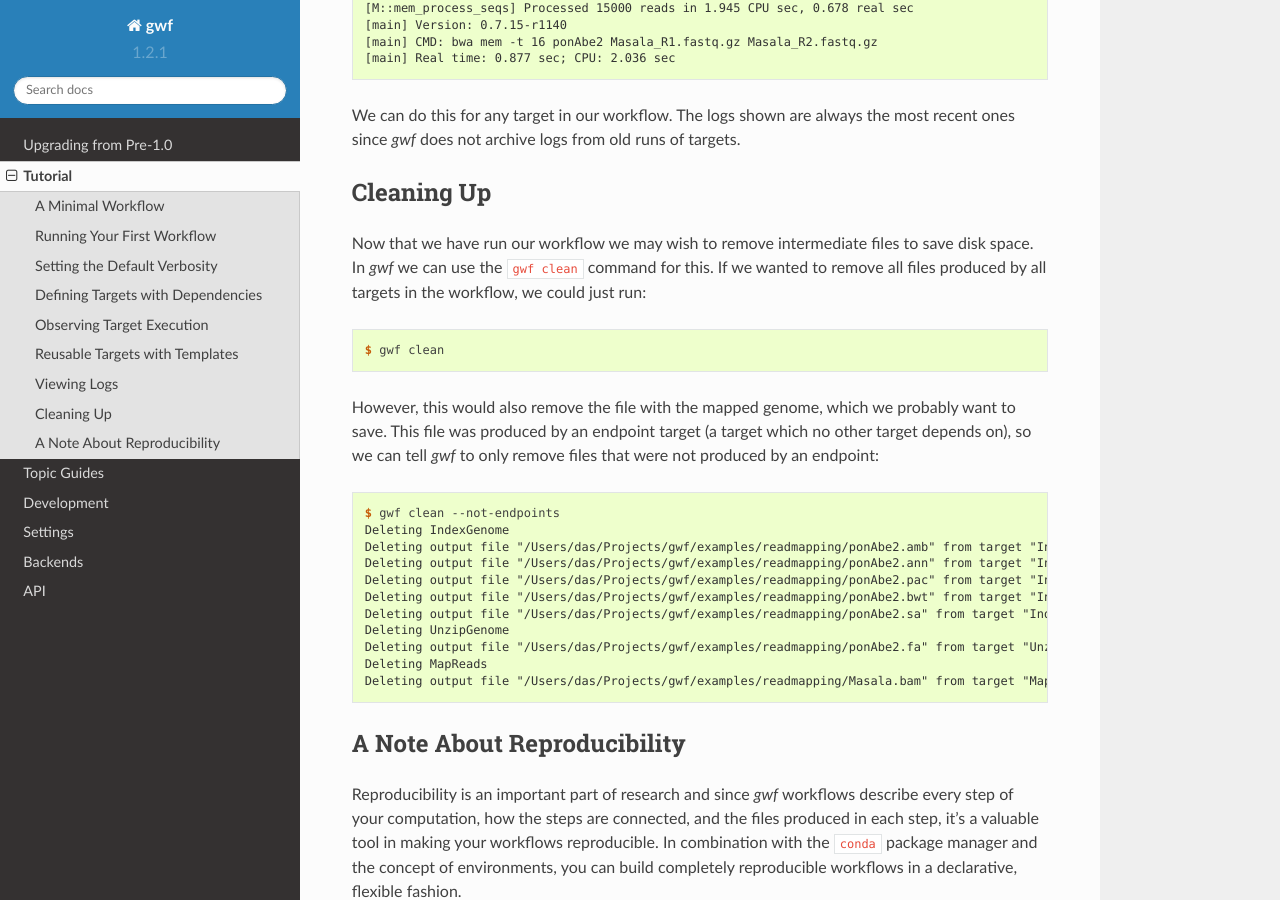
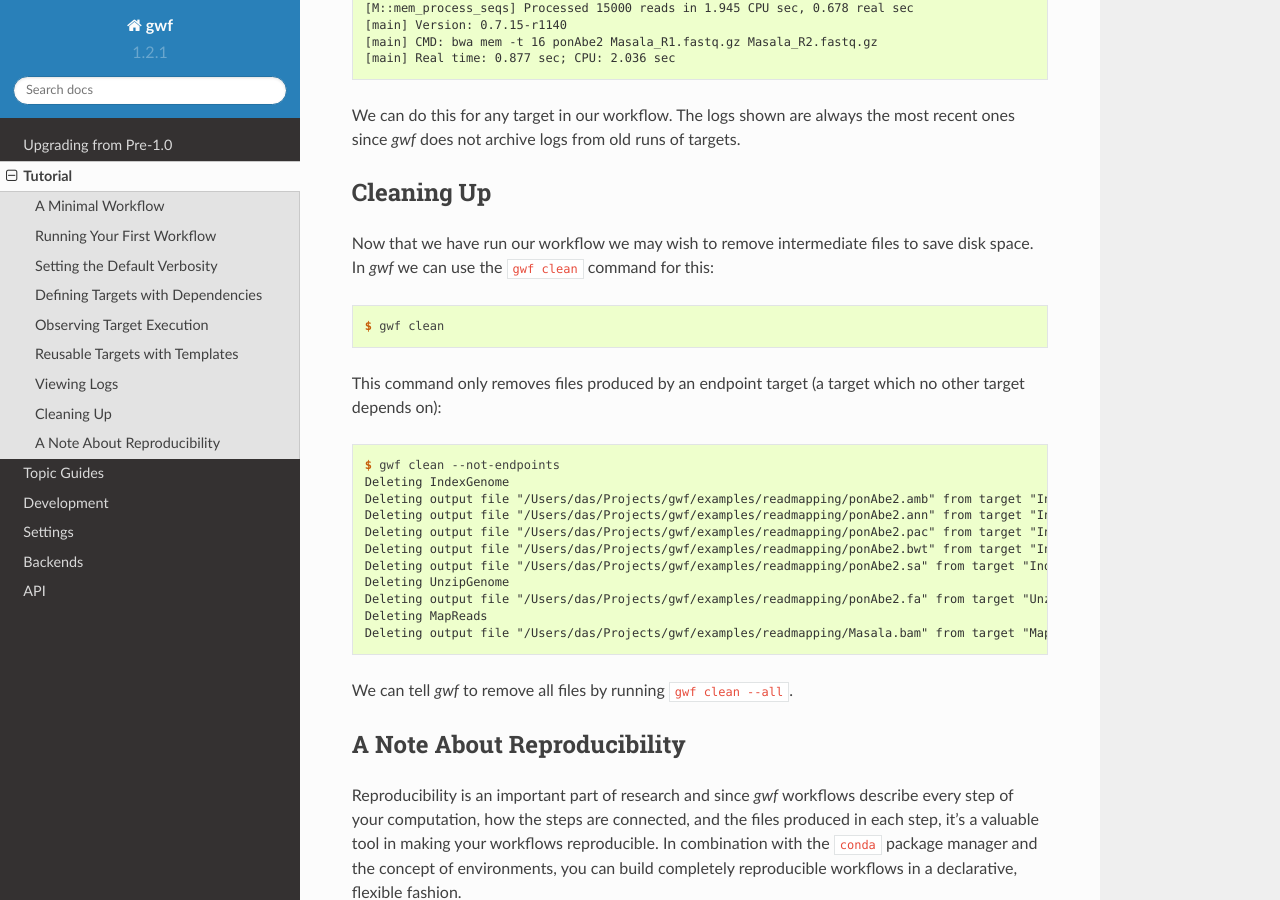
Before and after one commit to gwforg/gwf, a Sphinx documentation site: the page built from docs/tutorial.rst, in a window 1280 px wide and 900 px high, scrolled down 9547 px. Built offline with Sphinx 7.4.7 and the Read the Docs theme 2.0.0, drawn with Linux system fonts in a browser that asks for light colours.

Commit message:
Option --not-endpoints no longer exists

```diff
--- a/docs/tutorial.rst
+++ b/docs/tutorial.rst
@@ -466,17 +466,14 @@
 ===========
 
 Now that we have run our workflow we may wish to remove intermediate files to save disk
-space. In *gwf* we can use the ``gwf clean`` command for this. If we wanted to remove all
-files produced by all targets in the workflow, we could just run:
+space. In *gwf* we can use the ``gwf clean`` command for this:
 
 .. code-block:: console
 
     $ gwf clean
 
-However, this would also remove the file with the mapped genome, which we probably want
-to save. This file was produced by an endpoint target (a target which no other
-target depends on), so we can tell *gwf* to only remove files that were not produced
-by an endpoint:
+This command only removes files produced by an endpoint target (a target which no other
+target depends on):
 
 .. code-block:: console
 
@@ -491,6 +488,8 @@
     Deleting output file "/Users/das/Projects/gwf/examples/readmapping/ponAbe2.fa" from target "UnzipGenome".
     Deleting MapReads
     Deleting output file "/Users/das/Projects/gwf/examples/readmapping/Masala.bam" from target "MapReads".
+
+We can tell *gwf* to remove all files by running ``gwf clean --all``.
 
 A Note About Reproducibility
 ============================
```
